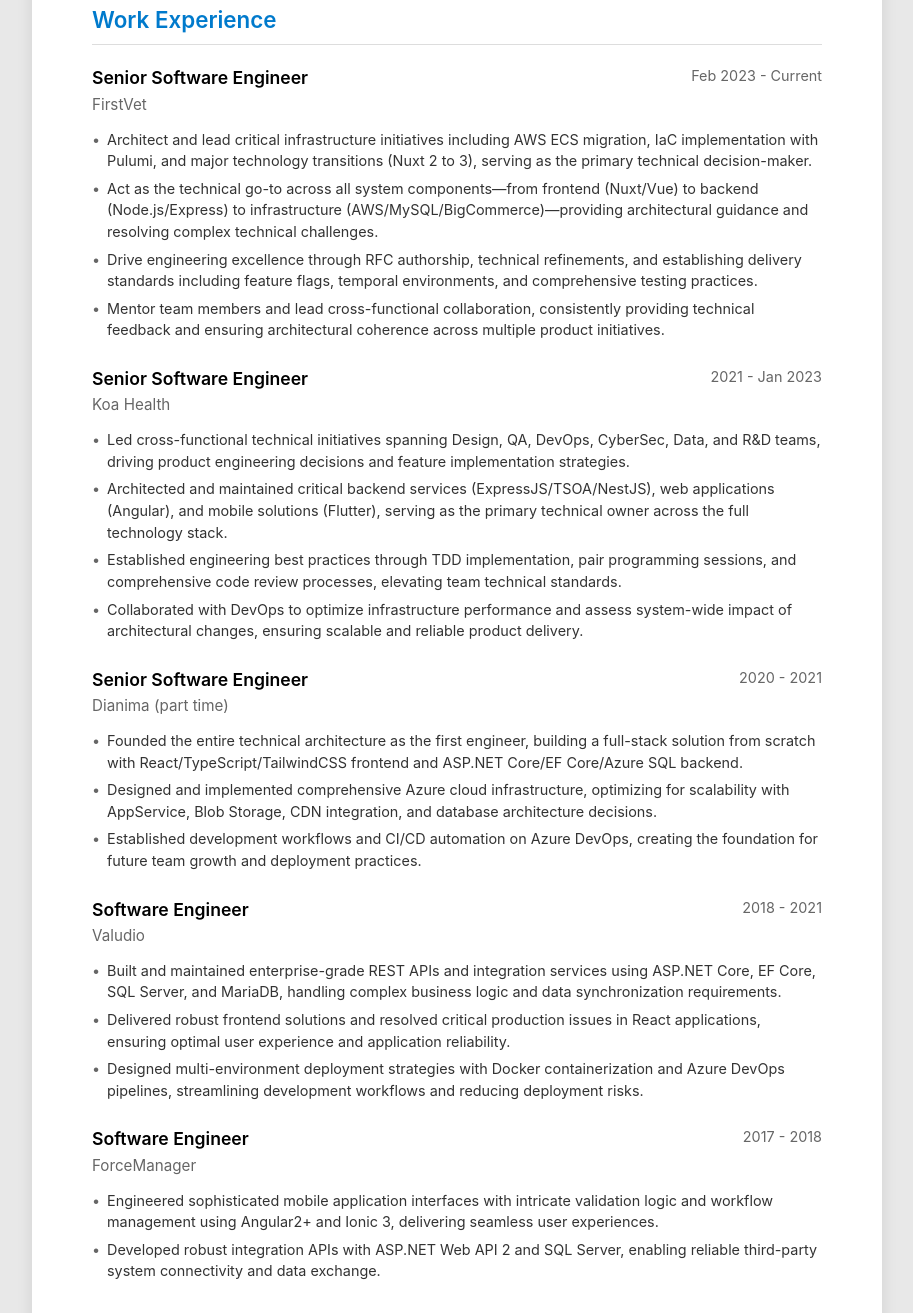
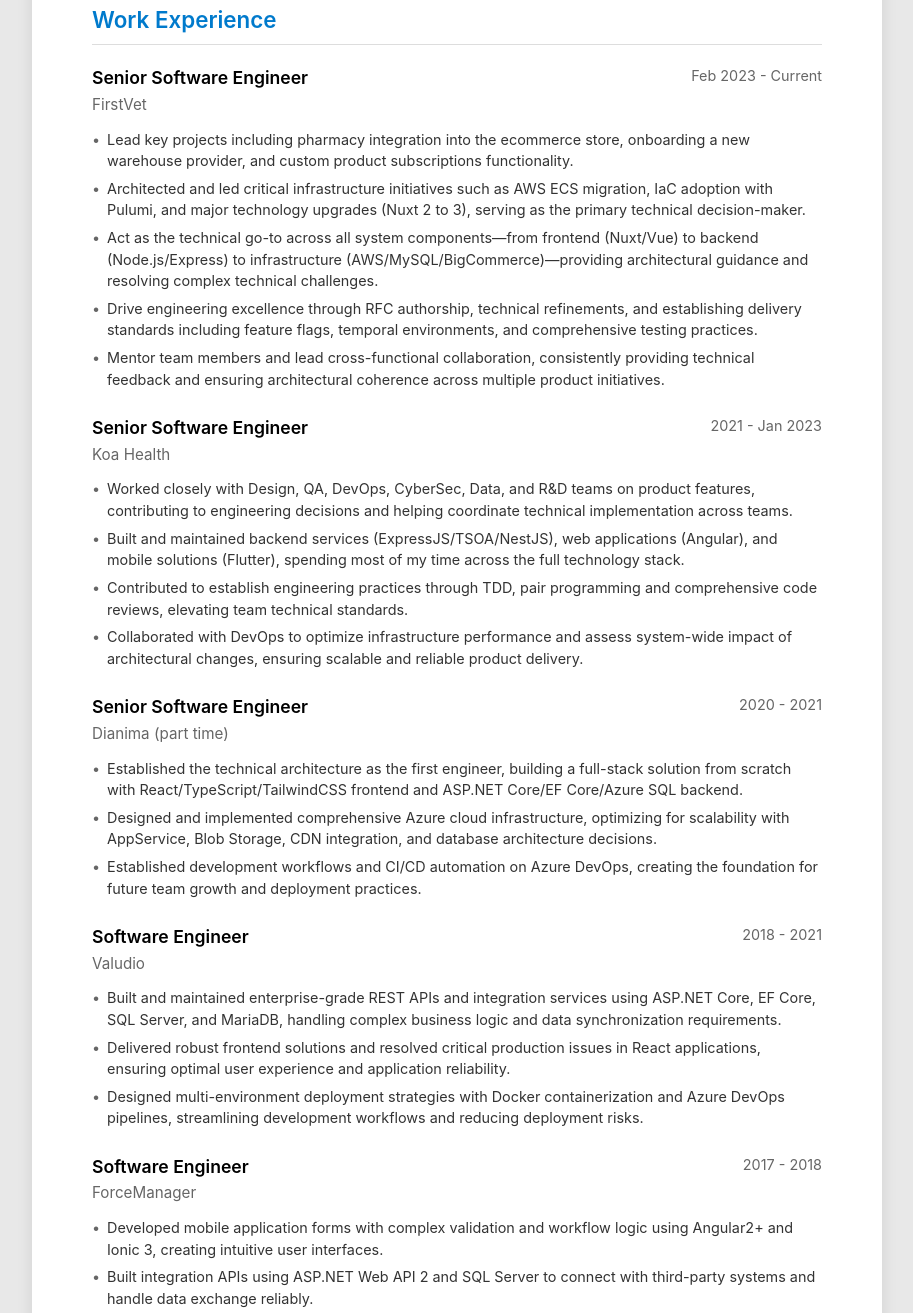
Before and after one commit to jhonnysanchezillisaca/jhonnysanchezillisaca.github.io, a plain HTML site: page resume.html in a window 1280 px wide. Shown: the part 378-1691 px from the top of the page, without its empty margins (183-1096 px from the left). Drawn offline with Linux system fonts and the light colour scheme.

Commit message:
Refactor resume content to enhance clarity and detail, updating project descriptions and responsibilities across various roles while maintaining a focus on technical leadership and collaboration.

```diff
--- a/resume.html
+++ b/resume.html
@@ -419,7 +419,8 @@
                     <div class="duration">Feb 2023 - Current</div>
                 </div>
                 <ul>
-                    <li>Architect and lead critical infrastructure initiatives including AWS ECS migration, IaC implementation with Pulumi, and major technology transitions (Nuxt 2 to 3), serving as the primary technical decision-maker.</li>
+                    <li>Lead key projects including pharmacy integration into the ecommerce store, onboarding a new warehouse provider, and custom product subscriptions functionality.</li>
+                    <li>Architected and led critical infrastructure initiatives such as AWS ECS migration, IaC adoption with Pulumi, and major technology upgrades (Nuxt 2 to 3), serving as the primary technical decision-maker.</li>
                     <li>Act as the technical go-to across all system components—from frontend (Nuxt/Vue) to backend (Node.js/Express) to infrastructure (AWS/MySQL/BigCommerce)—providing architectural guidance and resolving complex technical challenges.</li>
                     <li>Drive engineering excellence through RFC authorship, technical refinements, and establishing delivery standards including feature flags, temporal environments, and comprehensive testing practices.</li>
                     <li>Mentor team members and lead cross-functional collaboration, consistently providing technical feedback and ensuring architectural coherence across multiple product initiatives.</li>
@@ -435,10 +436,11 @@
                     <div class="duration">2021 - Jan 2023</div>
                 </div>
                 <ul>
-                    <li>Led cross-functional technical initiatives spanning Design, QA, DevOps, CyberSec, Data, and R&D teams, driving product engineering decisions and feature implementation strategies.</li>
-                    <li>Architected and maintained critical backend services (ExpressJS/TSOA/NestJS), web applications (Angular), and mobile solutions (Flutter), serving as the primary technical owner across the full technology stack.</li>
-                    <li>Established engineering best practices through TDD implementation, pair programming sessions, and comprehensive code review processes, elevating team technical standards.</li>
-                    <li>Collaborated with DevOps to optimize infrastructure performance and assess system-wide impact of architectural changes, ensuring scalable and reliable product delivery.</li>
+                    <li>Worked closely with Design, QA, DevOps, CyberSec, Data, and R&D teams on product features, contributing to engineering decisions and helping coordinate technical implementation across teams.</li>
+                    <li>Built and maintained backend services (ExpressJS/TSOA/NestJS), web applications (Angular), and mobile solutions (Flutter), spending most of my time across the full technology stack.</li>
+                    <li>Contributed to establish engineering practices through TDD, pair programming and comprehensive code reviews, elevating team technical standards.</li>
+                    <li>Collaborated with DevOps to optimize infrastructure performance and assess system-wide impact of architectural changes, ensuring
+                        scalable and reliable product delivery.</li>
                 </ul>
             </div>
 
@@ -451,7 +453,7 @@
                     <div class="duration">2020 - 2021</div>
                 </div>
                 <ul>
-                    <li>Founded the entire technical architecture as the first engineer, building a full-stack solution from scratch with React/TypeScript/TailwindCSS frontend and ASP.NET Core/EF Core/Azure SQL backend.</li>
+                    <li>Established the technical architecture as the first engineer, building a full-stack solution from scratch with React/TypeScript/TailwindCSS frontend and ASP.NET Core/EF Core/Azure SQL backend.</li>
                     <li>Designed and implemented comprehensive Azure cloud infrastructure, optimizing for scalability with AppService, Blob Storage, CDN integration, and database architecture decisions.</li>
                     <li>Established development workflows and CI/CD automation on Azure DevOps, creating the foundation for future team growth and deployment practices.</li>
                 </ul>
@@ -481,8 +483,8 @@
                     <div class="duration">2017 - 2018</div>
                 </div>
                 <ul>
-                    <li>Engineered sophisticated mobile application interfaces with intricate validation logic and workflow management using Angular2+ and Ionic 3, delivering seamless user experiences.</li>
-                    <li>Developed robust integration APIs with ASP.NET Web API 2 and SQL Server, enabling reliable third-party system connectivity and data exchange.</li>
+                    <li>Developed mobile application forms with complex validation and workflow logic using Angular2+ and Ionic 3, creating intuitive user interfaces.</li>
+                    <li>Built integration APIs using ASP.NET Web API 2 and SQL Server to connect with third-party systems and handle data exchange reliably.</li>
                 </ul>
             </div>
         </section>
```
